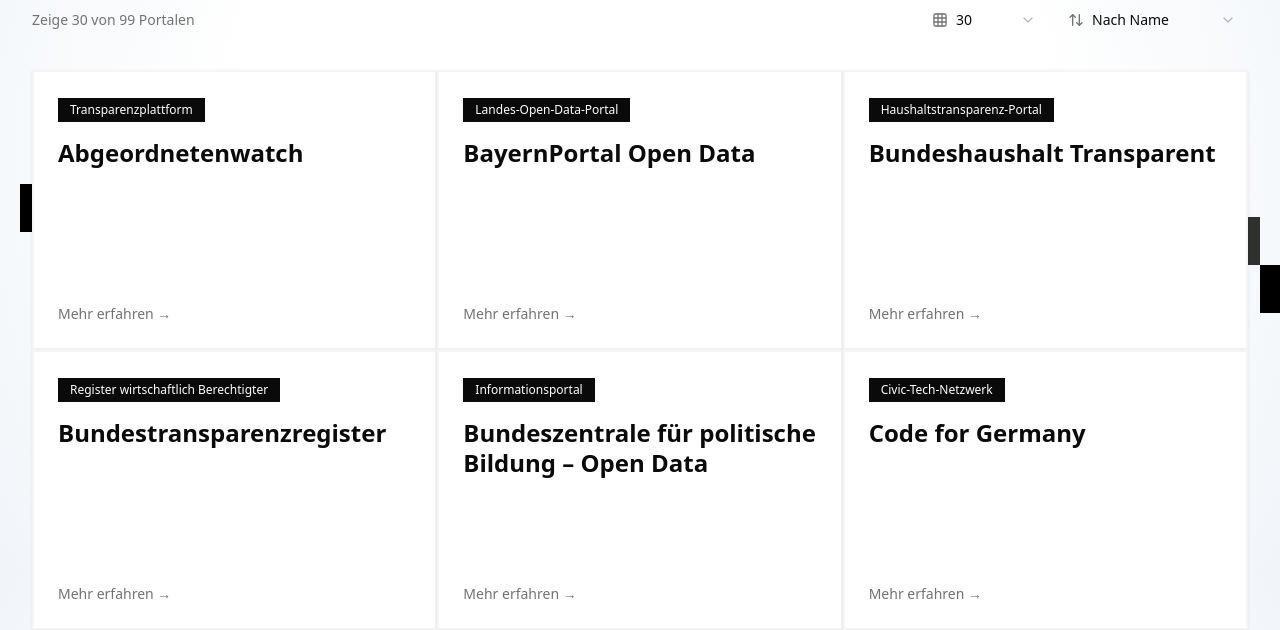
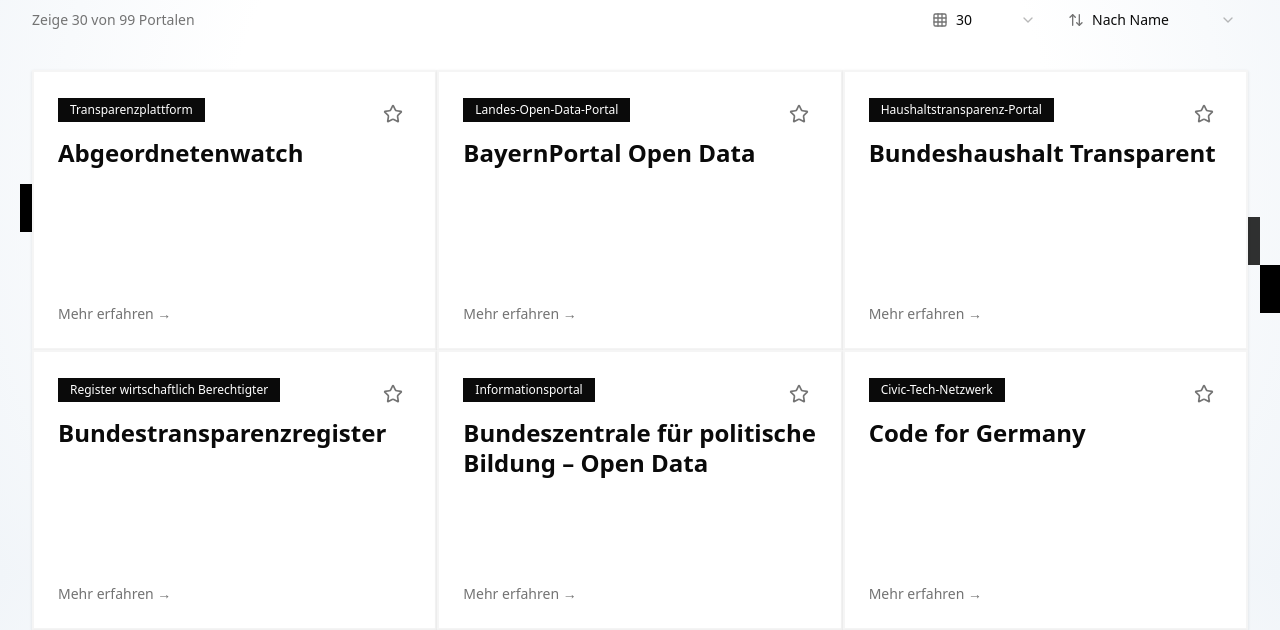
Before and after one commit to polit-iqs/platforms, a Next.js app: page / in a window 1280 px wide. Shown: the part 226-856 px from the top of the page. Built offline with nearby package versions, Linux system fonts and the light colour scheme.

Commit message:
box turn

```diff
--- a/src/app/page.tsx
+++ b/src/app/page.tsx
@@ -1,11 +1,11 @@
 "use client";
 
-import { useState, useMemo } from "react";
+import { useState, useMemo, useEffect } from "react";
 import { Card } from "@/components/ui/card";
 import { Input } from "@/components/ui/input";
 import { Button } from "@/components/ui/button";
 import { Select, SelectContent, SelectItem, SelectTrigger, SelectValue } from "@/components/ui/select";
-import { Search, Share2, Download, MessageSquare, Filter, RotateCcw, TvMinimal, Columns3, MapPin, Landmark, Info, ArrowUpDown, Grid3X3 } from "lucide-react";
+import { Search, Share2, Download, MessageSquare, Filter, RotateCcw, TvMinimal, Columns3, MapPin, Landmark, Info, ArrowUpDown, Grid3X3, Star } from "lucide-react";
 import BorderAnimation from "@/components/BorderAnimation";
 import platformsData from "@/data/platforms.json";
 import labels from "@/data/labels.json";
@@ -33,6 +33,42 @@
   const [sortBy, setSortBy] = useState("name");
   const [currentPage, setCurrentPage] = useState(1);
   const [itemsPerPage, setItemsPerPage] = useState(30);
+  const [starred, setStarred] = useState<string[]>([]);
+  const [flippedCards, setFlippedCards] = useState<Set<string>>(new Set());
+
+  // Load starred from localStorage
+  useEffect(() => {
+    const saved = localStorage.getItem('starred-platforms');
+    if (saved) {
+      setStarred(JSON.parse(saved));
+    }
+  }, []);
+
+  // Save starred to localStorage
+  useEffect(() => {
+    localStorage.setItem('starred-platforms', JSON.stringify(starred));
+  }, [starred]);
+
+  // Toggle star
+  const toggleStar = (platformName: string) => {
+    setStarred(prev =>
+      prev.includes(platformName)
+        ? prev.filter(name => name !== platformName)
+        : [...prev, platformName]
+    );
+  };
+
+  // Toggle card flip
+  const toggleFlip = (platformName: string) => {
+    setFlippedCards(prev => {
+      const newSet = new Set<string>();
+      if (!prev.has(platformName)) {
+        newSet.add(platformName);
+      }
+      // If it was already flipped, clear it (unflip)
+      return newSet;
+    });
+  };
 
   // Extract unique values from platforms data
   const types = useMemo(() => {
@@ -358,19 +394,25 @@
               </div>
             ) : (
               paginatedPlatforms.map((platform, index) => (
-                <a
+                <div
                   key={index}
-                  href={platform.Link}
-                  target="_blank"
-                  rel="noopener noreferrer"
                   className="group block"
                 >
-                  <Card className="h-[280px] relative overflow-hidden border-2 border-border hover:border-foreground transition-all duration-300 cursor-pointer perspective-1000 p-0 rounded-none">
+                  <Card className="h-[280px] relative overflow-hidden border-2 border-border hover:border-foreground transition-all duration-300 cursor-pointer perspective-1000 p-0 rounded-none" onClick={() => toggleFlip(platform.Name)}>
                     {/* Card Inner - Flip Container */}
-                    <div className="relative w-full h-full transition-transform duration-500 transform-style-3d group-hover:rotate-y-180">
+                    <div className={`relative w-full h-full transition-transform duration-500 transform-style-3d ${flippedCards.has(platform.Name) ? 'rotate-y-180' : ''}`}>
                       {/* Front Face */}
                       <div className="absolute inset-0 w-full h-full backface-hidden bg-card p-6 flex flex-col justify-between">
-                        <div>
+                        <div className="relative">
+                          <button
+                            onClick={(e) => { e.preventDefault(); e.stopPropagation(); toggleStar(platform.Name); }}
+                            className="absolute top-0 right-0 p-2 hover:bg-muted rounded-full transition-colors"
+                          >
+                            <Star
+                              size={20}
+                              className={starred.includes(platform.Name) ? "fill-yellow-400 text-yellow-400" : "text-muted-foreground"}
+                            />
+                          </button>
                           <div className="inline-block px-3 py-1 bg-foreground text-background text-xs font-medium rounded-none mb-4">
                             {platform.Type}
                           </div>
@@ -394,12 +436,19 @@
                           </div>
                         </div>
                         <div className="text-sm font-medium opacity-90">
-                          {labels.cards.visit}
+                          <a
+                            href={platform.Link}
+                            target="_blank"
+                            rel="noopener noreferrer"
+                            className="hover:underline"
+                          >
+                            {labels.cards.visit}
+                          </a>
                         </div>
                       </div>
                     </div>
                   </Card>
-                </a>
+                </div>
               ))
             )}
           </div>
```
